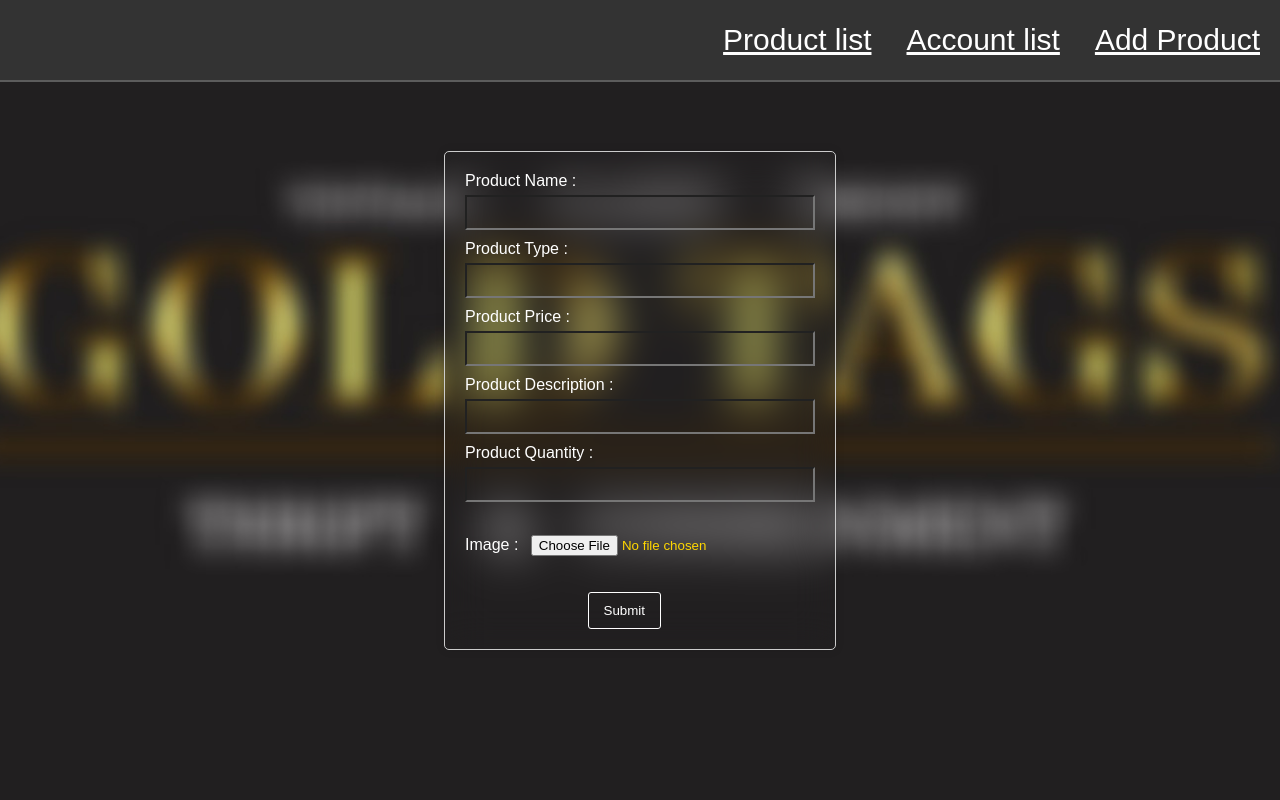
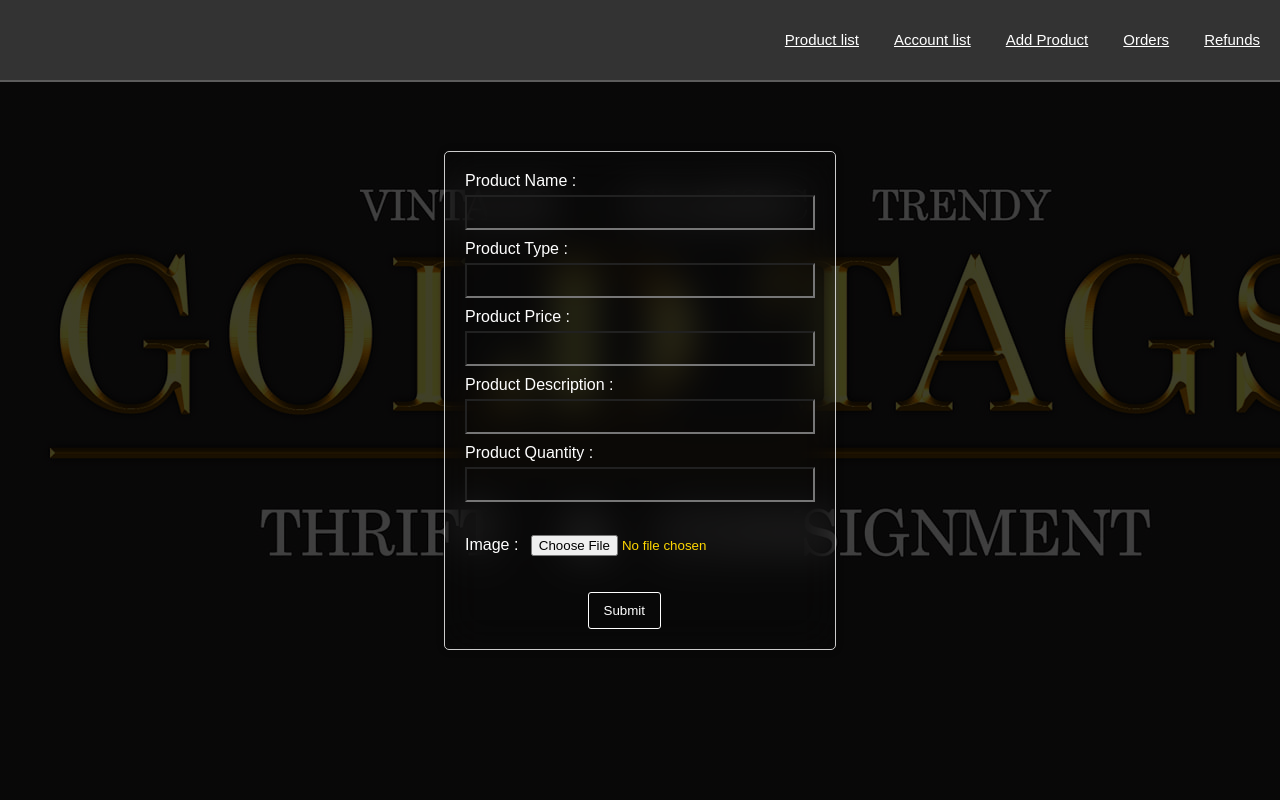
Before and after one commit to Poli010/Goldtags, a PHP site: page /adminproductadd.php in a window 1280 px wide. Run offline with PHP 8.4, Linux system fonts and the light colour scheme.

Commit message:
Add files via upload

```diff
--- a/adminpage.php
+++ b/adminpage.php
@@ -23,6 +23,8 @@ require 'connection.php';
                 <li><a href="adminpage.php">Product list </a></li>
                 <li><a href="usersAccount.php">Account list</a></li>
                 <li><a href="adminproductadd.php">Add Product</a></li>
+                <li><a href="#">Orders</a></li>
+                <li><a href="#">Refunds</a></li>
               </nav>
 
         <div class="table-container">
--- a/adminproductadd.css
+++ b/adminproductadd.css
@@ -1,16 +1,9 @@
-*{
+body {
     margin: 0;
     padding: 0;
-}
-body {
-    background-image: url("image.jpg");
-    background-attachment: fixed;
-    background-size: cover;
-    background-position: center;
     font-family: Arial, sans-serif;
-    margin: 0;
-    padding: 0;
-    height: 100vh;
+    background-image: linear-gradient(rgba(0, 0, 0, 0.75), rgba(0, 0, 0, 0.75)), url(logo.jpg);
+
 }
 nav {
     height: 60px;
@@ -38,7 +31,7 @@ nav li {
 }
 
 nav a {
-    font-size: 30px;
+    font-size: 15px;
     color: white;
     margin-left: 15px;
     padding: 5px 10px;
--- a/adminproductadd.php
+++ b/adminproductadd.php
@@ -12,6 +12,9 @@
                 <li><a href="adminpage.php">Product list </a></li>
                 <li><a href="usersAccount.php">Account list</a></li>
                 <li><a href="adminproductadd.php">Add Product</a></li>
+                <li><a href="#">Orders</a></li>
+                <li><a href="#">Refunds</a></li>
+
             </nav>
     <div class="center-container">
         <div class="form-container">
--- a/usersAccount.css
+++ b/usersAccount.css
@@ -57,7 +57,7 @@ nav li {
 }
 
 nav a {
-    font-size: 30px;
+    font-size: 15px;
     color: white;
     margin-left: 15px;
     padding: 5px 10px;
--- a/usersAccount.php
+++ b/usersAccount.php
@@ -7,12 +7,14 @@
 </head>
 <body>
 
-            <nav>
+             <nav>
                 <li><a href="adminpage.php">Product list </a></li>
                 <li><a href="usersAccount.php">Account list</a></li>
                 <li><a href="adminproductadd.php">Add Product</a></li>
+                <li><a href="#">Orders</a></li>
+                <li><a href="#">Refunds</a></li>
+
             </nav>
-        </nav>
     <table class="adminTable"> <!-- Add the adminTable class here -->
         <thead>
             <th>User ID</th>
```
Also changed, not shown: adminpage.css (+5 -6 lines).
